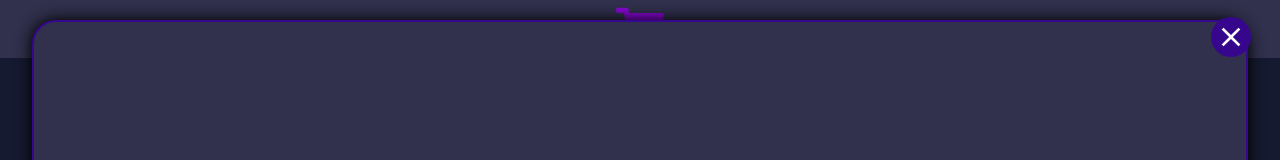
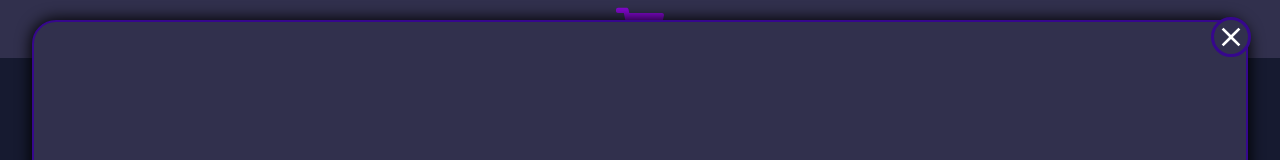
Before and after one commit to Eckry/store-app, a React (Vite) app: page / in a window 1280 px wide. Both pictures are taken after a click on the button 640 px from the left and 29 px from the top of the page. Shown: the top 160 px of the page. Built offline with nearby package versions, Linux system fonts and the light colour scheme.

Commit message:
add styles to cart close button

```diff
--- a/src/components/styles/Cart.css
+++ b/src/components/styles/Cart.css
@@ -209,12 +209,17 @@
   width: 40px;
   cursor: pointer;
   border-radius: 50%;
-  background-color: var(--tertiary-color);
+  background-color: var(--secondary-color);
+  border: 3px solid var(--tertiary-color);
   font-size: 2rem;
   color: white;
   display: flex;
   justify-content: center;
   align-items: center;
+}
+
+.close-button:hover {
+  transform: scale(1.1);
 }
 
 @media (max-width: 1200px) {
```
